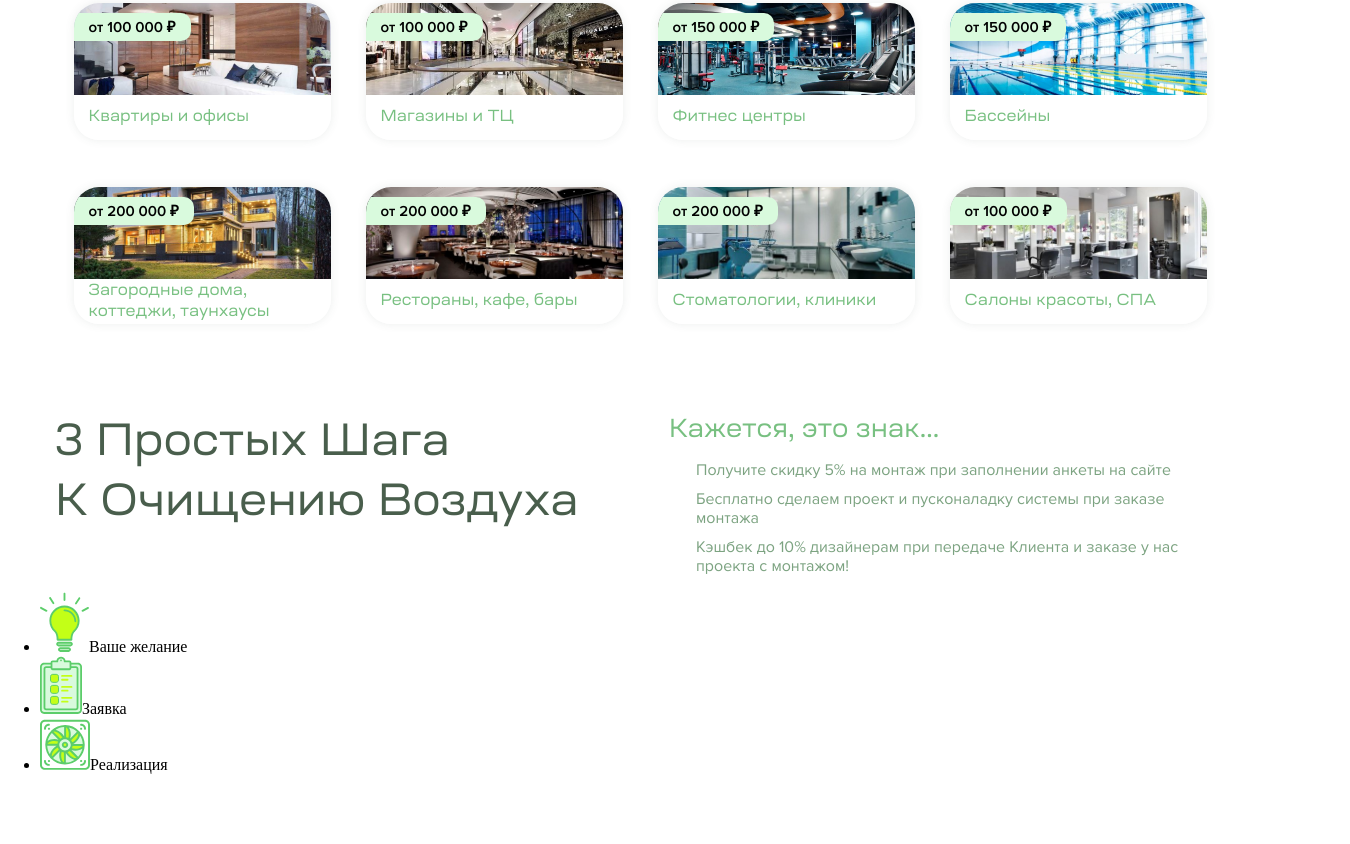
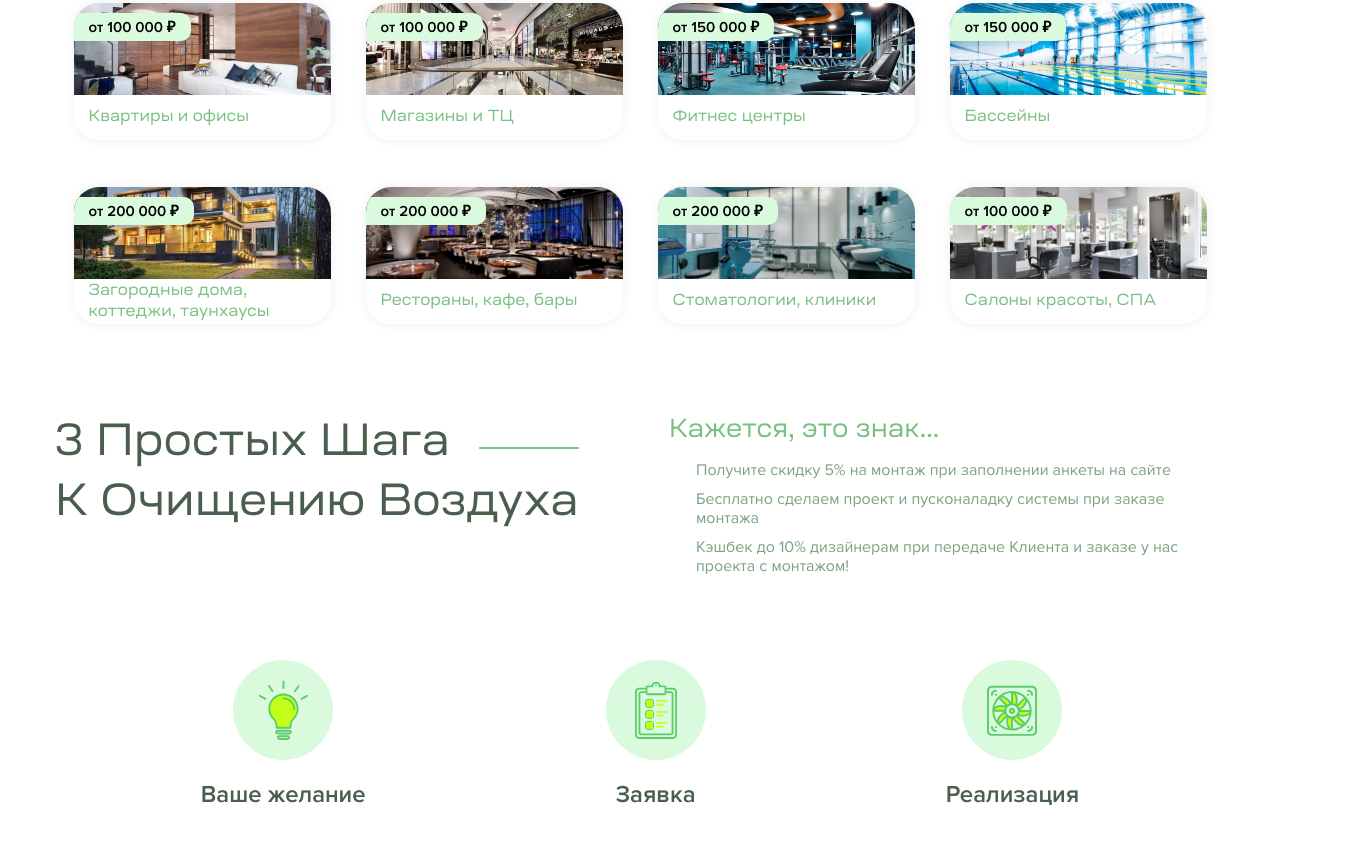
Before and after one commit to s-gusterev/pascal-vent, a website built with Vite: page index.pug in a window 1280 px wide. Shown: the part 1878-2722 px from the top of the page, 1350 px wide, since content can reach past the window. Before the commit the page ends 2668 px from the top, so only its background shows below. Built offline with nearby package versions, Linux system fonts and the light colour scheme; files whose address does not match are found by name.

Commit message:
feat: section step

```diff
--- a/includes/steps.pug
+++ b/includes/steps.pug
@@ -21,5 +21,6 @@ section.steps
   ul.steps__stages
     each step in steps
       li.steps__stage
-        img.steps__stage-image(src=step.image alt=step.title)
+        .steps__stage-image-container
+          img.steps__stage-image(src=step.image alt=step.title)
         span.steps__stage-text #{step.title}
--- a/styles/steps.css
+++ b/styles/steps.css
@@ -1,5 +1,20 @@
+.steps {
+  padding-bottom: 105px;
+}
 .steps__title {
   min-width: 524px;
+  position: relative;
+}
+
+.steps__title::after {
+  position: absolute;
+  content: '';
+  width: 100px;
+  height: 2px;
+  border-radius: 1.5px;
+  background-color: var(--color-secondary);
+  right: 0;
+  top: 33px;
 }
 
 .steps__container {
@@ -7,6 +22,7 @@
   justify-content: space-between;
   gap: 90px;
   max-width: 1170px;
+  margin-bottom: 84px;
 }
 
 .steps__action-title {
@@ -51,3 +67,86 @@
   left: 0;
   top: 0;
 }
+
+.steps__stages {
+  display: flex;
+  align-items: center;
+  justify-content: center;
+  gap: 240px;
+  list-style: none;
+  padding-left: 0;
+  margin: 0;
+}
+
+.steps__stage {
+  display: flex;
+  flex-direction: column;
+  place-items: center;
+  position: relative;
+}
+
+.steps__stage:nth-child(1)::before {
+  position: absolute;
+  content: '';
+  width: 277px;
+  height: 44px;
+  background-image: url(icons/steps/line-step-1.svg);
+  background-size: contain;
+  background-repeat: no-repeat;
+  left: -240px;
+  top: 20px;
+}
+
+.steps__stage:nth-child(1)::after {
+  position: absolute;
+  content: '';
+  width: 283px;
+  height: 36px;
+  background-image: url(icons/steps/line-step-2.svg);
+  background-size: contain;
+  background-repeat: no-repeat;
+  right: -255px;
+  top: 8px;
+}
+
+.steps__stage:nth-child(2)::after {
+  position: absolute;
+  content: '';
+  width: 276px;
+  height: 33px;
+  background-image: url(icons/steps/line-step-3.svg);
+  background-size: contain;
+  background-repeat: no-repeat;
+  right: -279px;
+  top: 75px;
+}
+
+.steps__stage:nth-child(3)::after {
+  position: absolute;
+  content: '';
+  width: 287px;
+  height: 58px;
+  background-image: url(icons/steps/line-step-4.svg);
+  background-size: contain;
+  background-repeat: no-repeat;
+  right: -271px;
+  top: -30px;
+}
+
+.steps__stage-image-container {
+  width: 100px;
+  height: 100px;
+  border-radius: 100%;
+  background-color: var(--color-light);
+  display: grid;
+  place-items: center;
+  margin-bottom: 20px;
+}
+
+.steps__stage-text {
+  font-family: var(--font-family-primary);
+  font-size: 24px;
+  font-weight: 600;
+  line-height: 29px;
+  color: var(--text-color-dark);
+}
```
Also changed, not shown: public/icons/steps/line-step-1.svg (added), public/icons/steps/line-step-2.svg (added), public/icons/steps/line-step-3.svg (added), public/icons/steps/line-step-4.svg (added).
